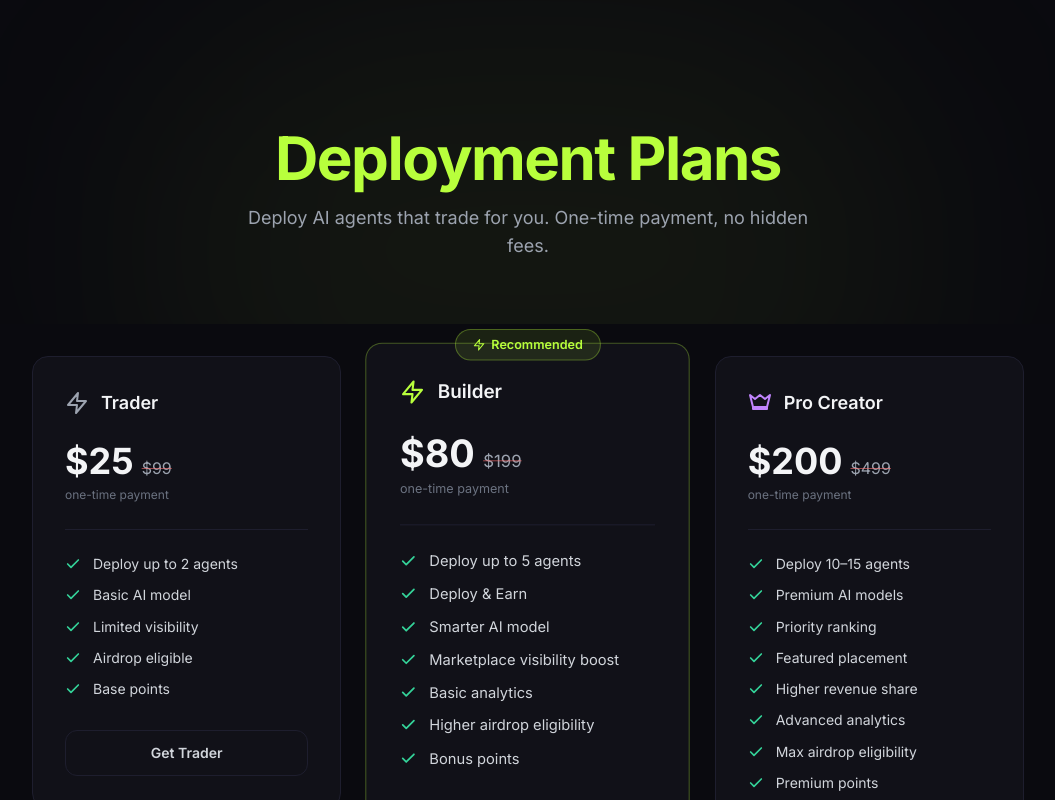
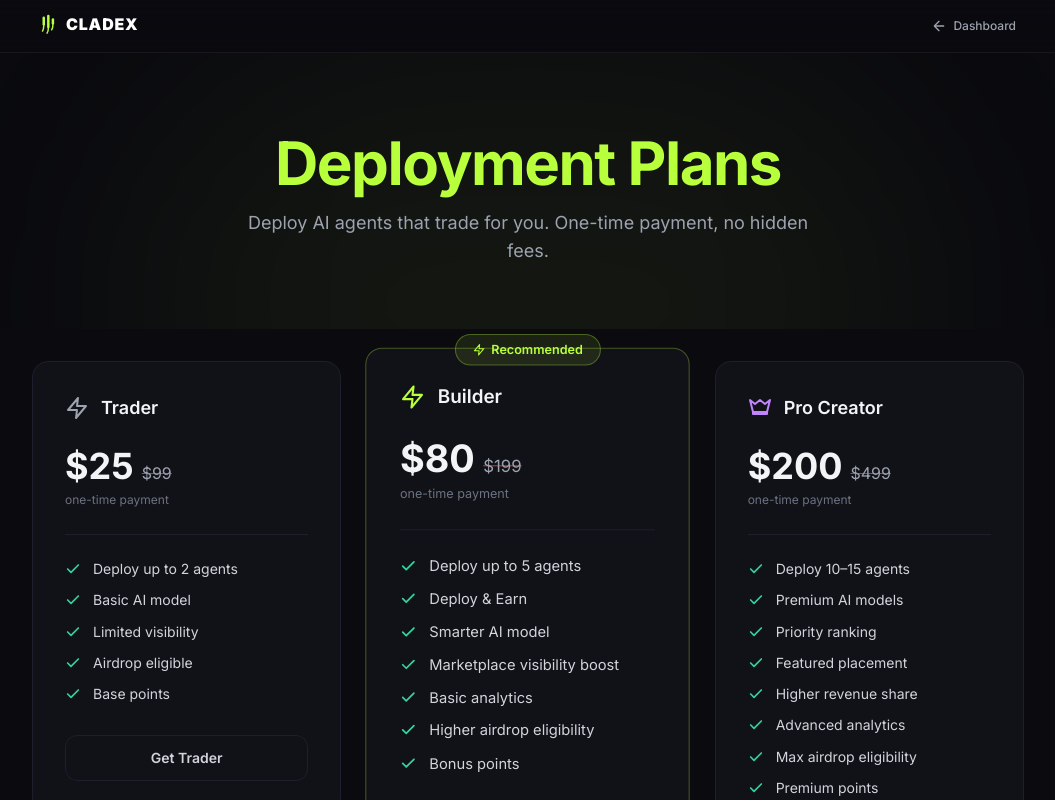
Before and after one commit to Only1kiing/Cladex, a Next.js app in the folder frontend/: page /pricing in a window 1280 px wide. Shown: the top 800 px of the page, without its empty margins (112-1167 px from the left). Built offline with nearby package versions, Linux system fonts and the light colour scheme.

Commit message:
Add nav bar to pricing page with Dashboard back link
Co-Authored-By: Claude Opus 4.6 (1M context) <noreply@anthropic.com>

```diff
--- a/frontend/src/app/pricing/page.tsx
+++ b/frontend/src/app/pricing/page.tsx
@@ -3,6 +3,7 @@
 import Link from 'next/link';
 import { useState } from 'react';
 import { DeploymentModal } from '@/components/dashboard/DeploymentModal';
+import { Logo } from '@/components/ui/Logo';
 
 /* ------------------------------------------------------------------ */
 /*  Inline SVG Icons                                                    */
@@ -252,8 +253,23 @@ export default function PricingPage() {
 
   return (
     <div className="min-h-screen bg-[#0a0a0f] text-gray-100">
+      {/* Nav */}
+      <nav className="sticky top-0 z-40 bg-[#0a0a0f]/80 backdrop-blur-xl border-b border-white/[0.06]">
+        <div className="max-w-5xl mx-auto px-4 sm:px-6 py-3 flex items-center justify-between">
+          <Link href="/dashboard">
+            <Logo size="sm" />
+          </Link>
+          <Link href="/dashboard" className="text-xs font-medium text-gray-400 hover:text-white transition-colors flex items-center gap-1.5">
+            <svg className="w-4 h-4" viewBox="0 0 24 24" fill="none" stroke="currentColor" strokeWidth="2" strokeLinecap="round" strokeLinejoin="round">
+              <path d="M19 12H5M12 19l-7-7 7-7" />
+            </svg>
+            Dashboard
+          </Link>
+        </div>
+      </nav>
+
       {/* ---- Hero ---- */}
-      <section className="relative pt-20 pb-10 sm:pt-32 sm:pb-16 text-center px-4">
+      <section className="relative pt-12 pb-10 sm:pt-20 sm:pb-16 text-center px-4">
         {/* Subtle radial glow */}
         <div className="absolute inset-0 overflow-hidden pointer-events-none">
           <div className="absolute top-0 left-1/2 -translate-x-1/2 w-[300px] h-[200px] sm:w-[500px] sm:h-[350px] lg:w-[800px] lg:h-[500px] bg-[#B8FF3C]/5 rounded-full blur-[120px]" />
```
